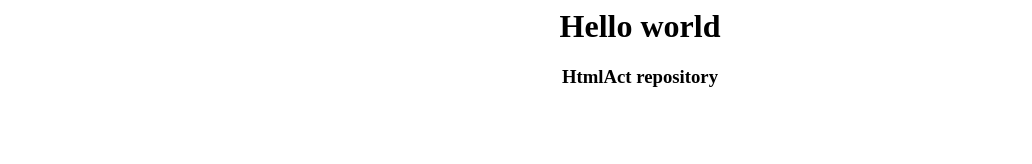
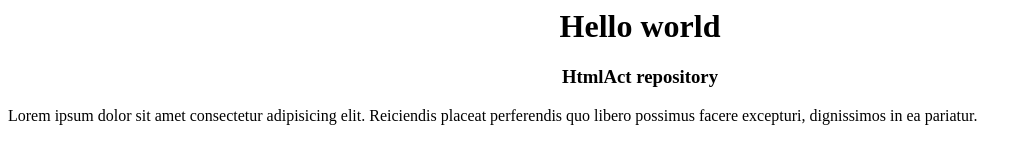
Before and after one commit to surya202627/HtmlAct, a plain HTML site: page index.html in a window 1280 px wide. Shown: the whole page, without its empty margins (0-1032 px from the left). Drawn offline with Linux system fonts and the light colour scheme.

Commit message:
add one new file name index create pare

```diff
--- a/index.html
+++ b/index.html
@@ -2,3 +2,5 @@
    <h1>Hello world </h1>
   <h3>HtmlAct repository</h3>
 </center>
+
+<p>Lorem ipsum dolor sit amet consectetur adipisicing elit. Reiciendis placeat perferendis quo libero possimus facere excepturi, dignissimos in ea pariatur.</p>
```
